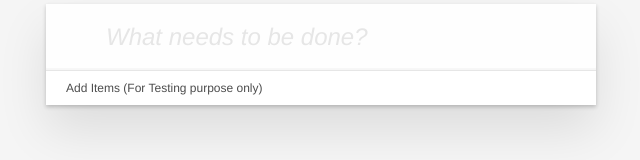
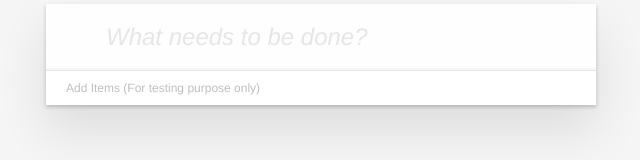
Before and after one commit to palashmon/react-todo-v1, a React (Create React App) app: page / in a window 1280 px wide. Shown: the part 126-286 px from the top of the page, without its empty margins (319-959 px from the left). Built offline with nearby package versions, Linux system fonts and the light colour scheme.

Commit message:
Fix for Toggle all icon display issue

```diff
--- a/src/components/TodoList.js
+++ b/src/components/TodoList.js
@@ -45,21 +45,35 @@ class TodoList extends Component {
         }, this);
 
         let activeTodoCount = childTodos.reduce((accum, todo) => (todo.completed ? accum : accum + 1), 0);
-        let fullList = (
-            <section className="main">
+        let toggleAllButton;
+        let testButton;
+
+        if (childTodos.length > 0) {
+            toggleAllButton = (
                 <input
                     className="toggle-all"
                     type="checkbox"
                     onChange={this.props.toggleAllTodo.bind(this)}
                     checked={activeTodoCount === 0}
                 />
-                <ul className="todo-list">{todoItems}</ul>
+            );
+        }
+ else {
+            testButton = (
                 <button
-                    style={{ padding: '10px 20px', cursor: 'pointer', fontSize: 12 }}
+                    style={{ padding: '10px 20px', cursor: 'pointer', fontSize: 12, color: '#bfbfbf' }}
                     onClick={this.props.handleClick}
                 >
-                    Add Items (For Testing purpose only)
+                    Add Items (For testing purpose only)
                 </button>
+            );
+        }
+
+        let fullList = (
+            <section className="main">
+                {toggleAllButton}
+                <ul className="todo-list">{todoItems}</ul>
+                {testButton}
             </section>
         );
         return fullList;
```
